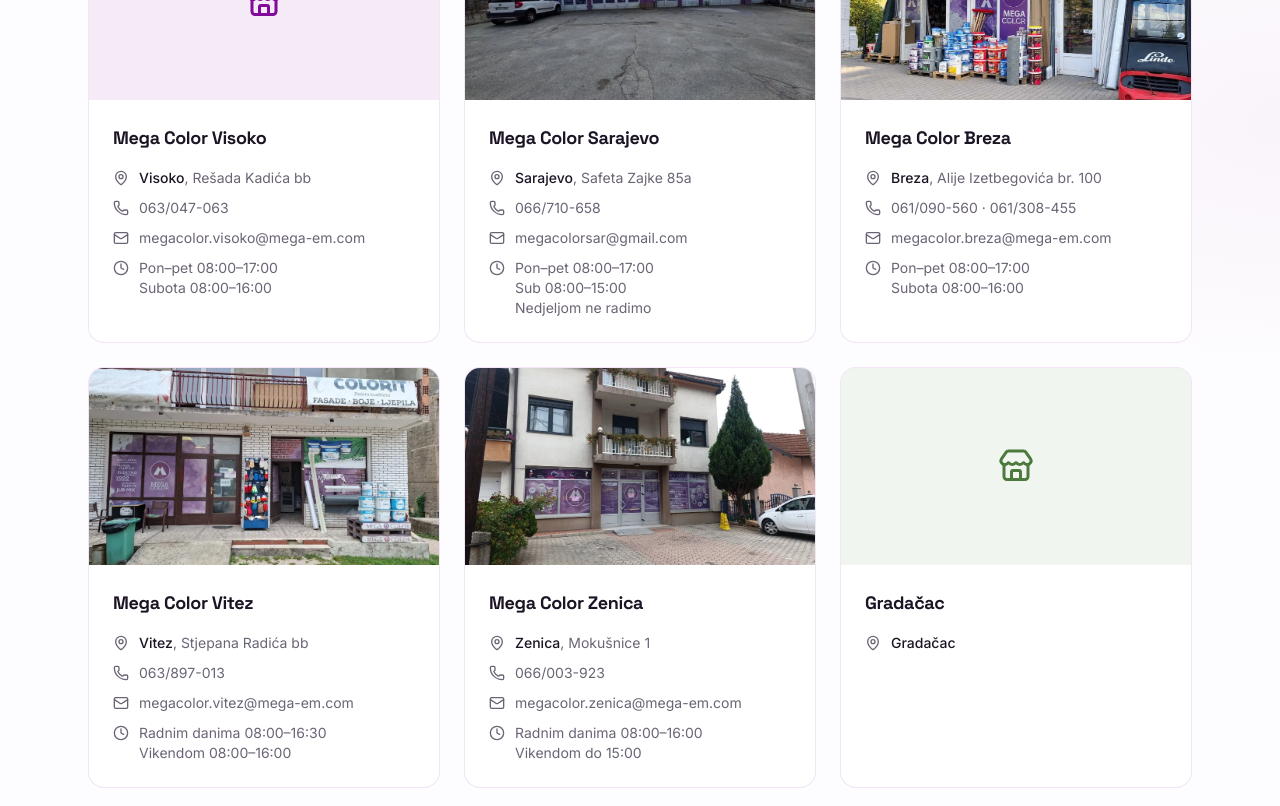
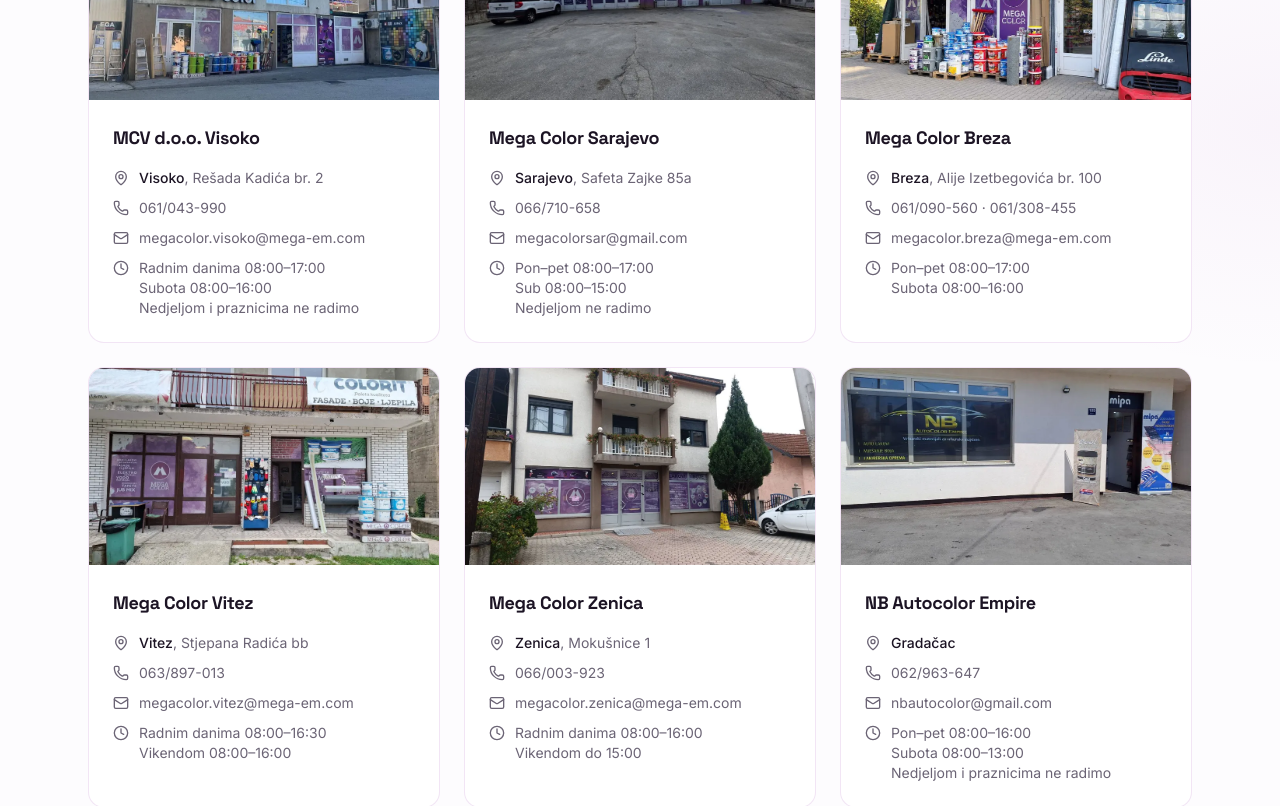
Before and after one commit to FarukCaluk/mega-em-redesign, a React (Vite) app: page /franzizni-partneri in a window 1280 px wide. Shown: the part 480-1286 px from the top of the page. Built offline with nearby package versions, Linux system fonts and the light colour scheme.

Commit message:
feat: franšizni partneri Gradačac i Visoko (#5)
- Gradačac: NB Autocolor Empire, telefon, email, radno vrijeme i fotografija
- Visoko: MCV d.o.o., nova adresa, telefon, radno vrijeme i fotografija

```diff
--- a/src/data/franchises.ts
+++ b/src/data/franchises.ts
@@ -13,12 +13,12 @@ const retailHours = ['Pon–pet 08:00–17:00', 'Subota 08:00–16:00']
 
 // ponytail: adrese/kontakti za gradove bez podataka se dopunjuju naknadno (polja su opciona)
 export const franchises: Franchise[] = [
-  { slug: 'visoko', city: 'Visoko', name: 'Mega Color Visoko', address: 'Rešada Kadića bb, Visoko', phone: '063/047-063', email: 'megacolor.visoko@mega-em.com', hours: retailHours },
+  { slug: 'visoko', city: 'Visoko', name: 'MCV d.o.o. Visoko', address: 'Rešada Kadića br. 2, Visoko', phone: '061/043-990', email: 'megacolor.visoko@mega-em.com', hours: ['Radnim danima 08:00–17:00', 'Subota 08:00–16:00', 'Nedjeljom i praznicima ne radimo'], image: '/images/franchises/visoko.webp' },
   { slug: 'sarajevo', city: 'Sarajevo', name: 'Mega Color Sarajevo', address: 'Safeta Zajke 85a, Sarajevo', phone: '066/710-658', email: 'megacolorsar@gmail.com', hours: ['Pon–pet 08:00–17:00', 'Sub 08:00–15:00', 'Nedjeljom ne radimo'], image: '/images/franchises/sarajevo.webp' },
   { slug: 'breza', city: 'Breza', name: 'Mega Color Breza', address: 'Alije Izetbegovića br. 100, Breza', phone: '061/090-560, 061/308-455', email: 'megacolor.breza@mega-em.com', hours: retailHours, image: '/images/franchises/breza.webp' },
   { slug: 'vitez', city: 'Vitez', name: 'Mega Color Vitez', address: 'Stjepana Radića bb, Vitez', phone: '063/897-013', email: 'megacolor.vitez@mega-em.com', hours: ['Radnim danima 08:00–16:30', 'Vikendom 08:00–16:00'], image: '/images/franchises/vitez.webp' },
   { slug: 'zenica', city: 'Zenica', name: 'Mega Color Zenica', address: 'Mokušnice 1, Zenica', phone: '066/003-923', email: 'megacolor.zenica@mega-em.com', hours: ['Radnim danima 08:00–16:00', 'Vikendom do 15:00'], image: '/images/franchises/zenica.webp' },
-  { slug: 'gradacac', city: 'Gradačac', name: 'Gradačac' },
+  { slug: 'gradacac', city: 'Gradačac', name: 'NB Autocolor Empire', phone: '062/963-647', email: 'nbautocolor@gmail.com', hours: ['Pon–pet 08:00–16:00', 'Subota 08:00–13:00', 'Nedjeljom i praznicima ne radimo'], image: '/images/franchises/gradacac.webp' },
   { slug: 'banja-luka', city: 'Banja Luka', name: 'Banja Luka' },
   { slug: 'prijedor', city: 'Prijedor', name: 'Prijedor' },
   { slug: 'kozarska-dubica', city: 'Kozarska Dubica', name: 'Kozarska Dubica' },
```
Also changed, not shown: public/images/franchises/gradacac.webp (added), public/images/franchises/visoko.webp (added).
